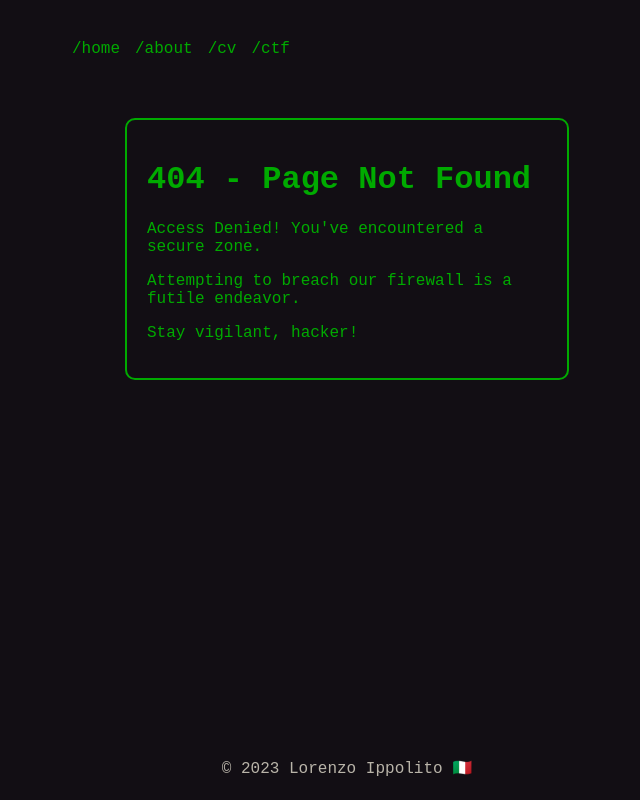
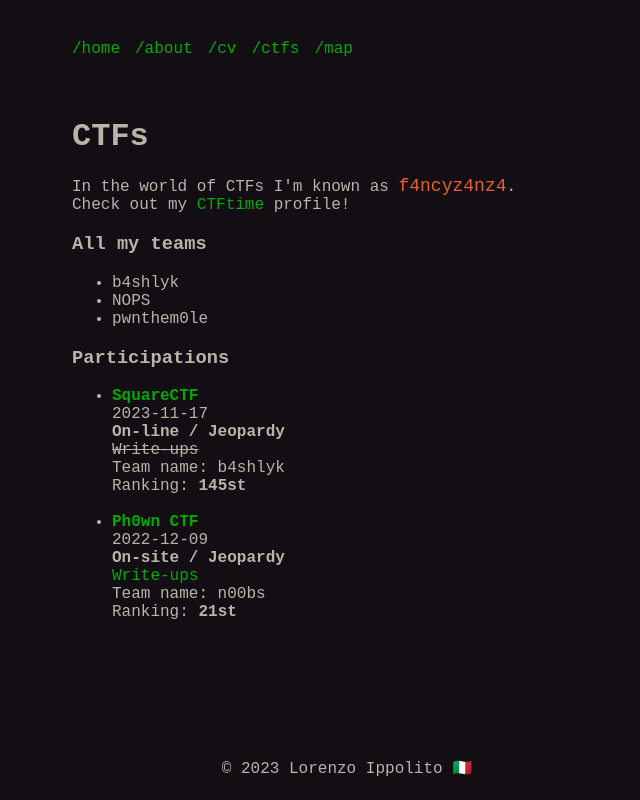
Before and after one commit to f4ncyz4nz4/f4ncyz4nz4.github.io, a React (Create React App) app: page /#/ctfs in a window 1280 px wide. Before the commit this address had no page. Shown: the whole page, without its empty margins (293-933 px from the left). Built offline with nearby package versions, Linux system fonts and the light colour scheme.

Commit message:
restyle center text

```diff
--- a/src/App.js
+++ b/src/App.js
@@ -1,5 +1,11 @@
 import "./App.css";
-import { HashRouter, Route, Routes, Outlet } from "react-router-dom";
+import {
+  HashRouter,
+  Route,
+  Routes,
+  Outlet,
+  useLocation,
+} from "react-router-dom";
 import { Container, Row, Col } from "react-bootstrap";
 import Header from "./components/Header";
 import Footer from "./components/Footer";
@@ -9,6 +15,7 @@ import Cv from "./components/Cv";
 import Publications from "./components/Publications";
 import NotFound from "./components/NotFound";
 import Ctf from "./components/Ctf";
+import Map from "./components/Map";
 
 function App() {
   return (
@@ -18,8 +25,9 @@ function App() {
           <Route index element={<Home />} />
           <Route path="about" element={<About />} />
           <Route path="cv" element={<Cv />} />
-          <Route path="ctf" element={<Ctf />} />
+          <Route path="ctfs" element={<Ctf />} />
           <Route path="publications" element={<Publications />} />
+          <Route path="map" element={<Map />} />
           <Route path="*" element={<NotFound />} />
         </Route>
       </Routes>
@@ -28,6 +36,8 @@ function App() {
 }
 
 function Layout() {
+  const location = useLocation();
+  const className = location.pathname === "/map" ? "map" : "body";
   return (
     <Container fluid>
       <Row>
@@ -36,7 +46,7 @@ function Layout() {
         </Col>
       </Row>
       <Row>
-        <Col className="body">
+        <Col className={className}>
           <Outlet />
         </Col>
       </Row>
--- a/src/components/About.js
+++ b/src/components/About.js
@@ -4,7 +4,6 @@ function About(props) {
   return (
     <Container>
       <h1>About Me</h1>
-      {/* <img src="images/profile.jpg" alt="Profile Picture" /> */}
       <p>
         Hey there! I'm Lorenzo, a <strong>double degree student</strong> at{" "}
         <a
@@ -51,7 +50,7 @@ function About(props) {
         </a>
       </p>
       <h2>Experience</h2>
-      <ul className="education-list">
+      <ul className="list-centered" id="education-list">
         <li>
           <strong>Researcher</strong>, IMDEA Software Institute, 6 months intern
         </li>
@@ -61,7 +60,7 @@ function About(props) {
         {/* <li>[Job Title], [Company Name], [Employment Dates]</li> */}
       </ul>
       <h2>Education</h2>
-      <ul className="education-list">
+      <ul className="list-centered" id="education-list">
         <li>
           <strong>Master's degree</strong>, Digital Security, Eurecom, Sep 2022
         </li>
--- a/src/components/Ctf.js
+++ b/src/components/Ctf.js
@@ -2,7 +2,7 @@ import { Container } from "react-bootstrap";
 
 function Ctf(props) {
   return (
-    <Container>
+    <Container className="centered">
       <h1>CTFs</h1>
       <div>
         In the world of CTFs I'm known as{" "}
@@ -11,7 +11,7 @@ function Ctf(props) {
             href="https://www.youtube.com/watch?v=J1V2NWb39vE&pp=ygUPYm9pbmcgY2x1YiBkb2dv"
             target="_blank"
             rel="noopener noreferrer"
-            class="f4ncyz4nz4"
+            className="f4ncyz4nz4"
           >
             f4ncyz4nz4
           </a>
@@ -30,13 +30,13 @@ function Ctf(props) {
         profile!
       </div>
       <h3>All my teams</h3>
-      <ul>
+      <ul className="list-centered">
         <li>b4shlyk</li>
         <li>NOPS</li>
         <li>pwnthem0le</li>
       </ul>
       <h3>Participations</h3>
-      <ul>
+      <ul className="list-centered">
         <li className="title">
           <a
             href="https://2023.squarectf.com"
--- a/src/components/Header.js
+++ b/src/components/Header.js
@@ -3,7 +3,7 @@ import { Nav, Navbar, Container } from "react-bootstrap";
 function Header(props) {
   return (
     <Navbar>
-      <Container>
+      <Container className="header">
         <Nav className="nav">
           <Nav.Link href="/#" className="underline">
             /home
@@ -17,8 +17,11 @@ function Header(props) {
           {/* <Nav.Link href="/#/publications" className="underline">
             /publications
           </Nav.Link> */}
-          <Nav.Link href="/#/ctf" className="underline">
-            /ctf
+          <Nav.Link href="/#/ctfs" className="underline">
+            /ctfs
+          </Nav.Link>
+          <Nav.Link href="/#/map" className="underline">
+            /map
           </Nav.Link>
         </Nav>
       </Container>
--- a/src/components/Home.js
+++ b/src/components/Home.js
@@ -3,7 +3,7 @@ import { Container } from "react-bootstrap";
 function Home(props) {
   return (
     <Container>
-      <div className="site-title">
+      <div>
         <h1>
           <span className="orange-text">f4ncyz4nz4</span>@
           <span className="blu-text">oneiros</span>:~$
@@ -22,8 +22,8 @@ function Home(props) {
         .
         <br />
         <br />
-        Find me online:
-        <ul>
+        <div>Find me online:</div>
+        <ul className="list-centered">
           <li>
             Email: lorenzoippolito <em>dot</em> 99 <em>at</em> gmail{" "}
             <em>dot</em> com
--- a/src/components/Publications.js
+++ b/src/components/Publications.js
@@ -4,7 +4,7 @@ function Publications(props) {
   return (
     <Container>
       <h1>Publications</h1>
-      <ul>
+      <ul className="list-centered">
         <li className="title">Title 1</li>
         <div className="authors">Authors</div>
         <div className="conference">
@@ -35,7 +35,7 @@ function Publications(props) {
         <br /> */}
       </ul>
       <h3>Master's thesis</h3>
-      <ul>
+      <ul className="list-centered">
         <li className="title">Title 1</li>
         <div className="authors">Authors</div>
         <div className="conference">
```
